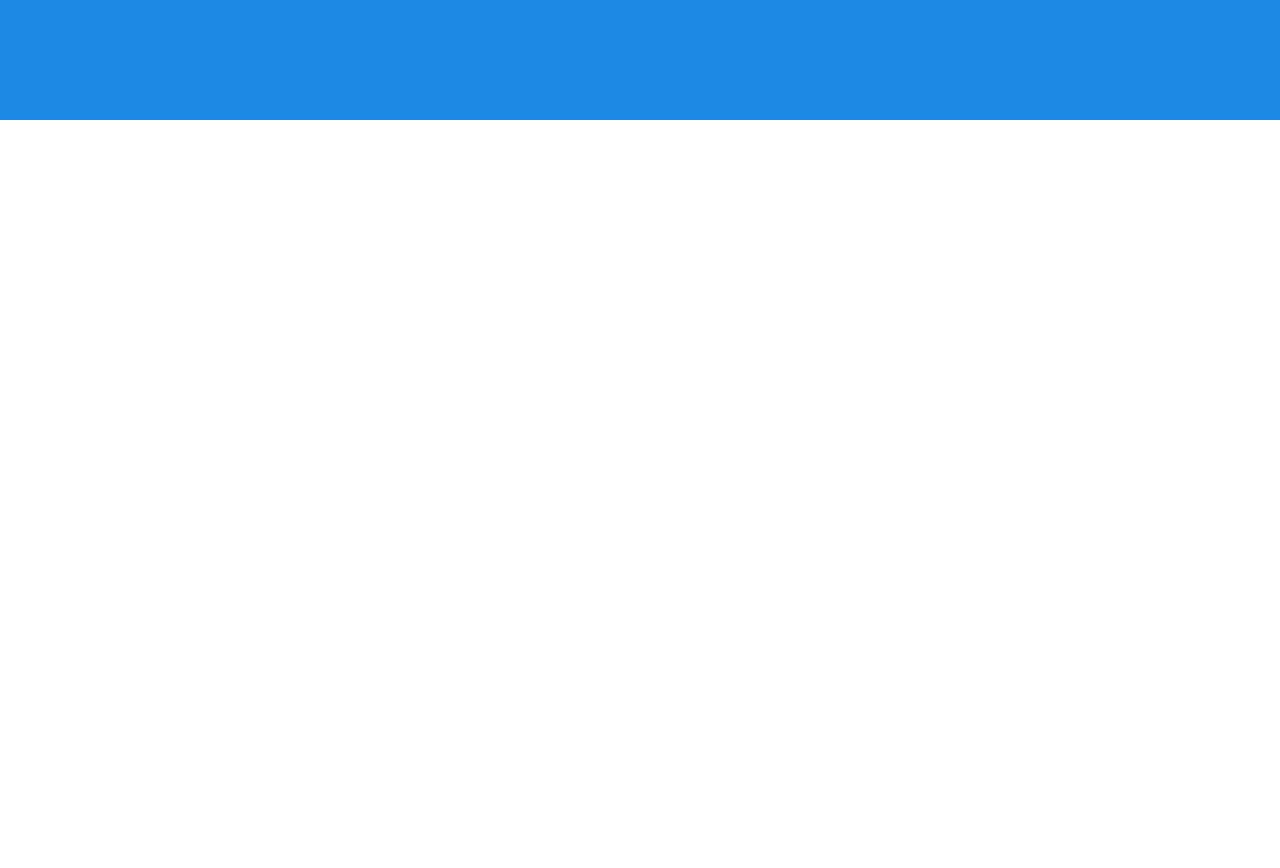
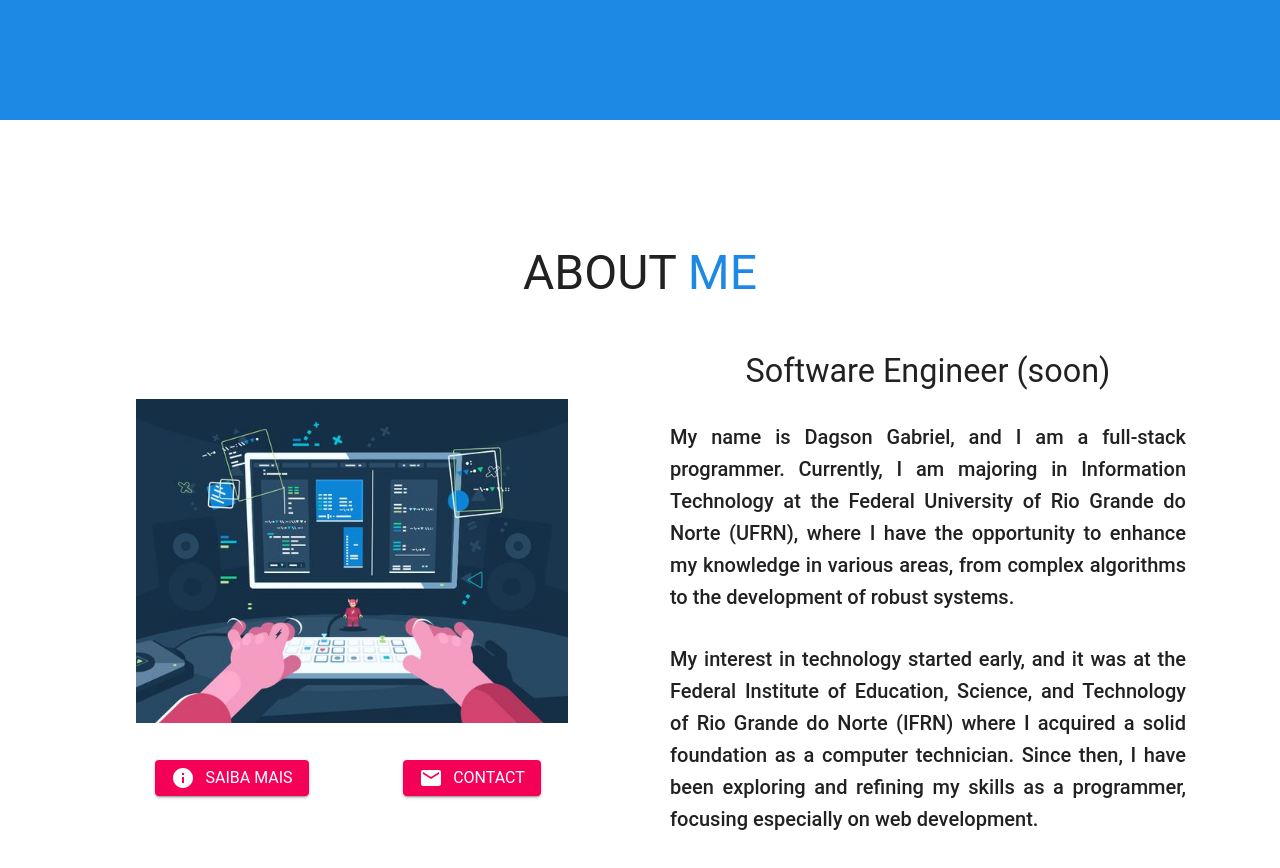
Before and after one commit to Dags0n/portfolio, a React (Create React App) app: page / in a window 1280 px wide. Shown: the part 680-1548 px from the top of the page. Before the commit the page ends 800 px from the top, so only its background shows below. Built offline with nearby package versions, Linux system fonts and the light colour scheme.

Commit message:
Create About page

```diff
--- a/src/App.tsx
+++ b/src/App.tsx
@@ -1,10 +1,11 @@
 import Home from "./pages/Home/Home";
-
+import About from "./pages/About/About";
 
 const App = () => {
   return (
     <>
       <Home />
+      <About />
     </>
   );
 }
--- /dev/null
+++ b/src/pages/About/About.tsx
@@ -0,0 +1,71 @@
+import { Box, Button, Container, Grid, Typography } from '@mui/material';
+import { styled } from '@mui/material/styles';
+import { Info, Mail } from '@mui/icons-material';
+import Aboutme from './../../assets/aboutme.jpg';
+
+const About = () => {
+
+  const StyledDiv = styled('div')(({ theme }) => ({
+
+    minHeight: '100vh',
+    display: 'flex',
+    alignItems: 'center',
+  }));
+
+  const StyledImg = styled('img')(({ theme }) => ({
+    width: '75%',
+    [theme.breakpoints.down('md')]: {
+      paddingTop: '30px',
+    },
+  }));
+
+  return (
+    <>
+      <StyledDiv id="about">
+        <Container>
+          <Grid item xs={12}>
+            <Typography variant="h3" component="h1" sx={{textAlign: 'center', margin: { xs: '30px 0 0 0', md: '70px 0 30px' }}}>ABOUT <span style={{ color: '#1e88e5' }}>ME</span></Typography>
+          </Grid>
+          <Grid container sx={{ display: 'flex', alignItems: 'center', justifyContent: 'center' }}>
+            <Grid item md={6}>
+              <Box position="relative">
+                <Box position="relative" textAlign="center">
+                  <StyledImg src={ Aboutme }/>
+                </Box>
+              </Box>
+              <Grid container sx={{ display: { xs: 'none', md: 'flex' } }} justifyContent='center'>
+                <Grid item xs={12} md={5} display="flex" justifyContent="center" pt="30px">
+                  <Button variant='contained' color='secondary' href='https://www.linkedin.com/in/dagson1/' target='_blank'>
+                    <Info />
+                    <Typography color="primary.contrastText" pl='10px'>Saiba mais</Typography>
+                  </Button>
+                </Grid>
+                <Grid item xs={12} md={5} display="flex" justifyContent="center" pt="30px" >
+                  <Button variant='contained' color='secondary' href='#contact'>
+                    <Mail />
+                    <Typography color="primary.contrastText" pl='10px'>Contact</Typography>
+                  </Button>
+                </Grid>
+              </Grid>
+            </Grid>
+
+            <Grid item xs={12} md={6}>
+              <Typography variant="h4" sx={{textAlign: 'center'}} mt='20px'>Software Engineer (soon)</Typography>
+              <Typography variant="h6" sx={{textAlign: 'justify', margin: '30px'}}><p>My name is Dagson Gabriel, and I am a full-stack programmer. Currently, I am majoring in Information Technology at the Federal University of Rio Grande do Norte (UFRN), where I have the opportunity to enhance my knowledge in various areas, from complex algorithms to the development of robust systems.</p></Typography>
+              <Typography variant="h6" sx={{textAlign: 'justify', margin: '30px', display: {xs: 'none', md: 'block'}}}>
+              <p>My interest in technology started early, and it was at the Federal Institute of Education, Science, and Technology of Rio Grande do Norte (IFRN) where I acquired a solid foundation as a computer technician. Since then, I have been exploring and refining my skills as a programmer, focusing especially on web development.</p></Typography>
+            </Grid>
+            <Grid item xs={12} md={5} sx={{ display:{  xs: 'flex', md: 'none' } }} justifyContent='center' m='0 0 20px'>
+              <Button variant='contained' color='primary' href='https://www.linkedin.com/in/dagson1/' target='_blank'>
+                <Info />
+                <Typography color="primary.contrastText" pl='10px'>Saiba mais</Typography>
+              </Button>
+            </Grid>
+          </Grid>
+        </Container>
+      </StyledDiv>
+    </>
+  );
+}
+
+export default About;
--- a/src/pages/Home/Home.tsx
+++ b/src/pages/Home/Home.tsx
@@ -1,7 +1,7 @@
 import Header from "./Sections/Header";
 import ResponsiveAppBar from "./Sections/Navbar";
 
-const App = () => {
+const Home = () => {
   return (
     <>
       <ResponsiveAppBar />
@@ -10,4 +10,4 @@ const App = () => {
   );
 }
 
-export default App;
+export default Home;
--- a/src/pages/Home/Sections/Header.tsx
+++ b/src/pages/Home/Sections/Header.tsx
@@ -10,7 +10,7 @@ const Header = () => {
     minHeight: '100vh',
     display: 'flex',
     alignItems: 'center',
-}));
+  }));
 
   const StyledImg = styled('img')(({ theme }) => ({
     width: '75%',
@@ -24,7 +24,6 @@ const Header = () => {
       <StyledDiv id='home'>
         <Container maxWidth="lg">
           <Grid container>
-
             <Grid item xs={12} md={8}>
               <Typography color="primary.contrastText" variant="h4" sx={{ textAlign: { xs: 'center', md: 'left' }, marginLeft: { xs: '0px', md: '50px' } }}>Hello World!</Typography>
               <Typography color="primary.contrastText" variant="h1" sx={{ textAlign: { xs: 'center', md: 'left' }, marginLeft: { xs: '0px', md: '50px' } }}>I'm Dagson</Typography>
--- a/src/pages/Home/Sections/Navbar.tsx
+++ b/src/pages/Home/Sections/Navbar.tsx
@@ -27,11 +27,10 @@ function ElevationScroll(props: ElevationScrollProps) {
 }
 
 function ResponsiveAppBar() {
-
   return (
     <ElevationScroll>
       <AppBar position='fixed'>
-        <Container maxWidth="xl">
+        <Container maxWidth="xl" style={{ backgroundColor: 'inherit' }}>
           <Toolbar disableGutters>
             <Avatar alt="Dagson Gabriel" src={ Logo } sx={{ display: { xs: 'none', md: 'flex' }, mr: 1 }}/>
             <Typography
@@ -51,7 +50,6 @@ function ResponsiveAppBar() {
             >
               DAGSON
             </Typography>
-
             <Box sx={{ flexGrow: 1, display: { xs: 'flex', md: 'none' } }}>
               <TemporaryDrawer />
             </Box>
@@ -79,7 +77,7 @@ function ResponsiveAppBar() {
                 <Button
                   key={page}
                   href={`#${page}`}
-                  sx={{ my: 2, color: 'white', display: 'block' }}
+                  sx={{ my: 2, color: 'white', display: 'block', '&:hover': { color: 'black' } }}
                 >
                   {page}
                 </Button>
```
Also changed, not shown: src/assets/aboutme.jpg (added).
